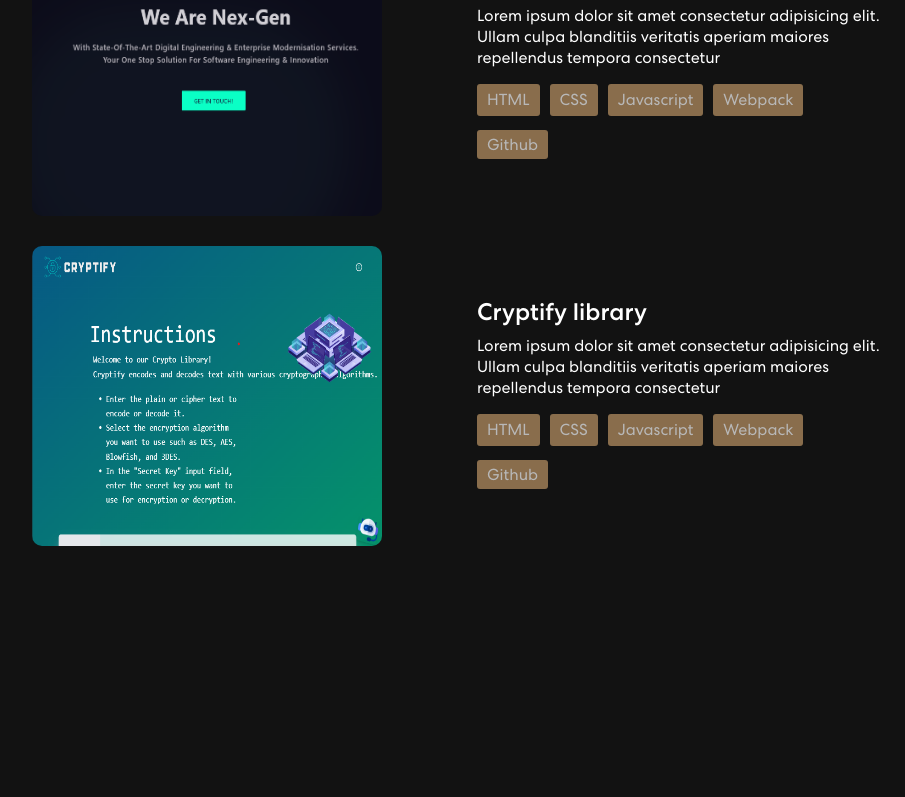
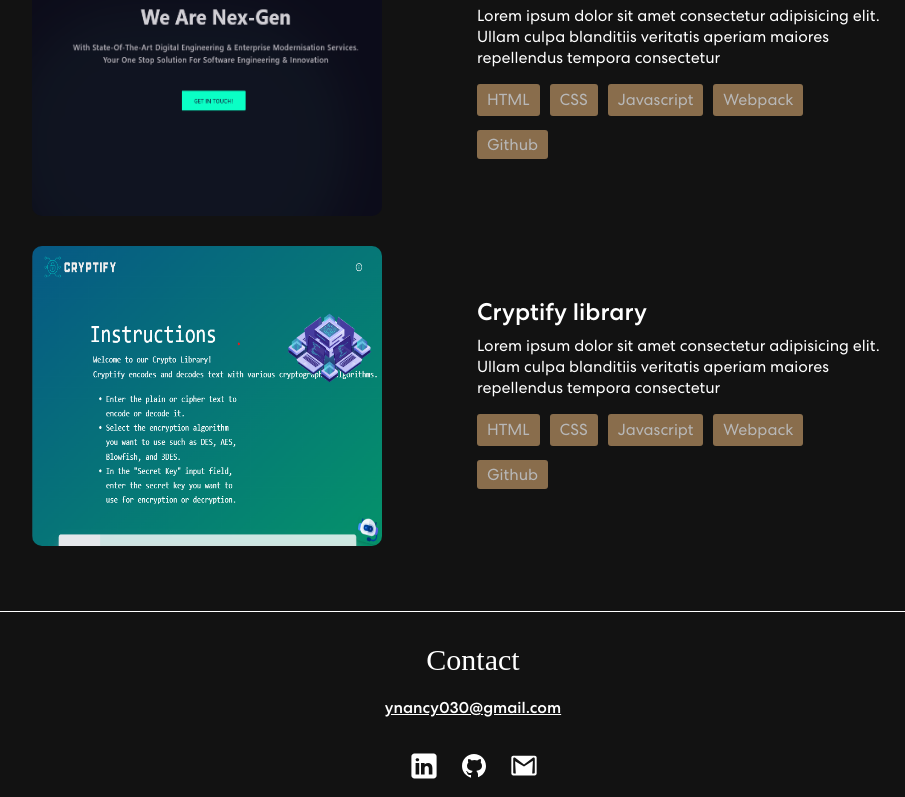
Before and after one commit to Nancy-30/Portfolio, a React (Create React App) app: page / in a window 1280 px wide. Shown: the part 2698-3495 px from the top of the page, without its empty margins (167-1072 px from the left). Before the commit the page ends 3289 px from the top, so only its background shows below. Built offline with nearby package versions, Linux system fonts and the light colour scheme.

Commit message:
contact section

```diff
--- a/src/App.js
+++ b/src/App.js
@@ -1,21 +1,21 @@
-import './App.css';
-import 'bootstrap/dist/css/bootstrap.min.css'
-import NavBar from './components/NavBar';
-import Banner from './components/Banner/Banner';
-import Skills from './components/Skills/Skills';
-import Projects from './components/Projects/Projects';
-import Contact from './components/Contact/Contact';
-import About from './components/About/About';
+import "./App.css";
+import "bootstrap/dist/css/bootstrap.min.css";
+import NavBar from "./components/NavBar";
+import Banner from "./components/Banner/Banner";
+import Skills from "./components/Skills/Skills";
+import Projects from "./components/Projects/Projects";
+import Contact from "./components/Contact/Contact";
+import About from "./components/About/About";
 
 function App() {
   return (
-    <div className='App'>
+    <div className="App">
       <NavBar />
       <Banner />
       <About />
       <Skills />
       <Projects />
-      {/* <Contact /> */}
+      <Contact />
     </div>
   );
 }
--- a/src/components/Banner/banner.css
+++ b/src/components/Banner/banner.css
@@ -71,7 +71,8 @@
 
   @media (max-width : 500px){
     .banner {
-      padding-left: 15px;
+      padding-left: 25px;
+      margin-left: 20px;
     }
 
     .banner h1 {
--- a/src/components/Contact/Contact.jsx
+++ b/src/components/Contact/Contact.jsx
@@ -1,36 +1,25 @@
 import React from 'react'
 import './contact.css'
-import contactImg from '../../assets/images/contactImg.svg'
-import navIcon1 from '../../assets/images/nav-icon1.svg'
+
+import navIcon3 from '../../assets/images/gmail-icon.svg'
+import navIcon1 from '../../assets/images/linkedin-icon.svg'
 import navIcon2 from '../../assets/images/githubIcon.svg'
-import navIcon3 from "../../assets/images/email.png"
 
 export default function Contact() {
     return (
         <section className='contact' id='connect'>
-            <img src={contactImg} alt="contact us" className='contactImage' />
-            <div>
-                <h1>Contact</h1>
-                <div className='social-icon contactUs'>
-                    <div className='contactIcon'>
-                        <a href='https://www.linkedin.com/in/nancyadav30/'><img src={navIcon1} alt="linkedin" /></a>
-                        Linkedin
-                    </div>
 
-                    <div className='contactIcon'>
-                        <a href='https://github.com/Nancy-30' ><img src={navIcon2} alt="github" /></a>
-                        Github
-                    </div>
-
-                    <div className='contactIcon'>
-                        <a><img src={navIcon3} alt = "email"/></a>
-                        ynancy030@gmail.com
-                    </div>
+            <h1>Contact</h1>
+            <div className='contactUs'>
+                <h6>ynancy030@gmail.com</h6>
+                <div className='social-icon'>
+                    <a href='https://www.linkedin.com/in/nancyadav30/'><img src={navIcon1} alt="linkedin" /></a>
+                    <a href='https://github.com/Nancy-30' id='github-icon'><img src={navIcon2} alt="github" /></a>
+                    <a href='mailto:ynancy030@gmail.com' id='github-icon'><img src={navIcon3} alt="github" /></a>
+                </div>
+            </div>
 
 
-                </div>
-
-            </div>
 
 
         </section>
--- a/src/components/Contact/contact.css
+++ b/src/components/Contact/contact.css
@@ -1,8 +1,12 @@
 .contact{
     padding:10px;
     display: flex;
+    flex-direction: column;
     width: 100%;
-    justify-content: space-evenly;
+    justify-content: center;
+    align-items: center;
+    border-top: 1px solid white;
+    margin-top: 20px;
   }
   .contactImage{
     height:350px;
@@ -10,26 +14,19 @@
   }
 
   .contact h1{
+    font-size: 30px;
+    font-family:'Times New Roman', Times, serif;
     margin: 20px;
   }
 
-  .social-icon-contact{
-    display: flex;
-  }
-
-  .social-icon-contact a img{
-    height: 50px;
-    width: 50px;
-  }
 
   .contactUs{
     display: flex;
     flex-direction: column;
-    gap:40px;
+    gap:20px;
   }
 
-  .contactIcon{
-    display: flex;
-    align-items: center;
-    font-size: 25px;
+  .contactUs h6{
+    text-decoration: underline;
+    cursor: pointer;
   }
--- a/src/components/Skills/skill.css
+++ b/src/components/Skills/skill.css
@@ -70,3 +70,9 @@
     width: 30%;
     margin: 0 auto 15px auto;
   }
+
+  @media (max-width : 500px){
+    .skill{
+      transform: translateX(45px);
+    }
+  }
```
